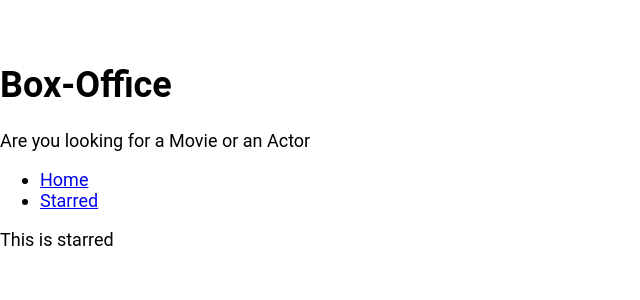
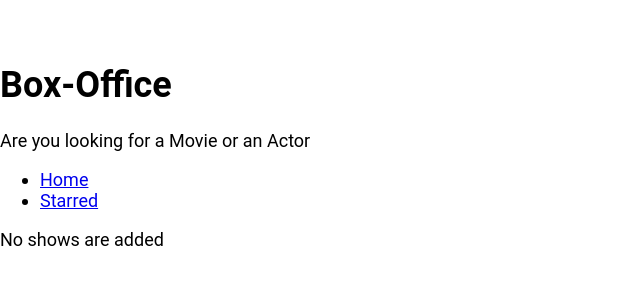
Before and after one commit to yugender567/box-office, a React (Create React App) app in the folder React Intershala/box-office/: page /Starred in a window 1280 px wide. Shown: the top 300 px of the page, without its empty margins (0-640 px from the left). Built offline with nearby package versions, Linux system fonts and the light colour scheme.

Commit message:
finishing Starred page

```diff
--- a/React Intershala/box-office/src/pages/Starred.js
+++ b/React Intershala/box-office/src/pages/Starred.js
@@ -1,8 +1,43 @@
-import React from 'react';
+/* eslint-disable no-console */
+import React, { useEffect, useState } from 'react';
 import MainPageLayout from '../components/MainPageLayout';
+import { apiGet } from '../misc/config';
+import { useShows } from '../misc/custom-hooks';
+import ShowGrid from '../components/show/ShowGrid';
 
 const Starred = () => {
-  return <MainPageLayout>This is starred</MainPageLayout>;
+  const [starred] = useShows();
+  const [shows, setShows] = useState(null);
+  const [isLoading, setisLoading] = useState(true);
+  const [error, setError] = useState(null);
+
+  useEffect(() => {
+    if (starred && starred.length) {
+      const promises = starred.map(showId => apiGet(`/shows/${showId}`));
+
+      Promise.all(promises)
+        .then(apiData => apiData.map(show => ({ show })))
+        .then(results => {
+          setShows(results);
+          setisLoading(false);
+        })
+        .catch(err => {
+          setError(err.message);
+          setisLoading(false);
+        });
+    } else {
+      setisLoading(false);
+    }
+  }, [starred]);
+
+  return (
+    <MainPageLayout>
+      {isLoading && <div>shows are still loading </div>}
+      {error && <div>Error occurred : {error}</div>}
+      {!isLoading && !shows && <div>No shows are added</div>}
+      {!isLoading && !error && shows && <ShowGrid data={shows} />}
+    </MainPageLayout>
+  );
 };
 
 export default Starred;
```
